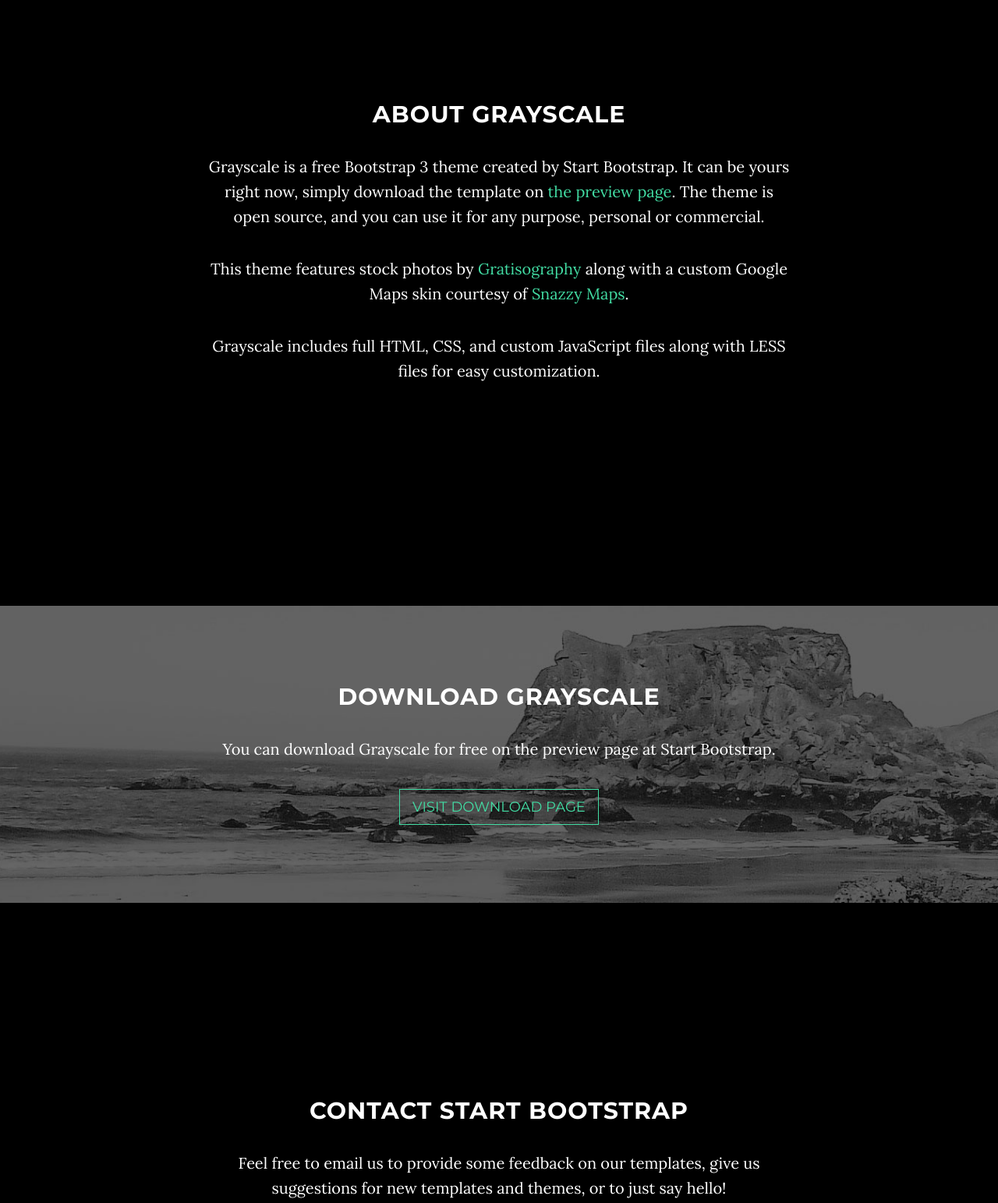
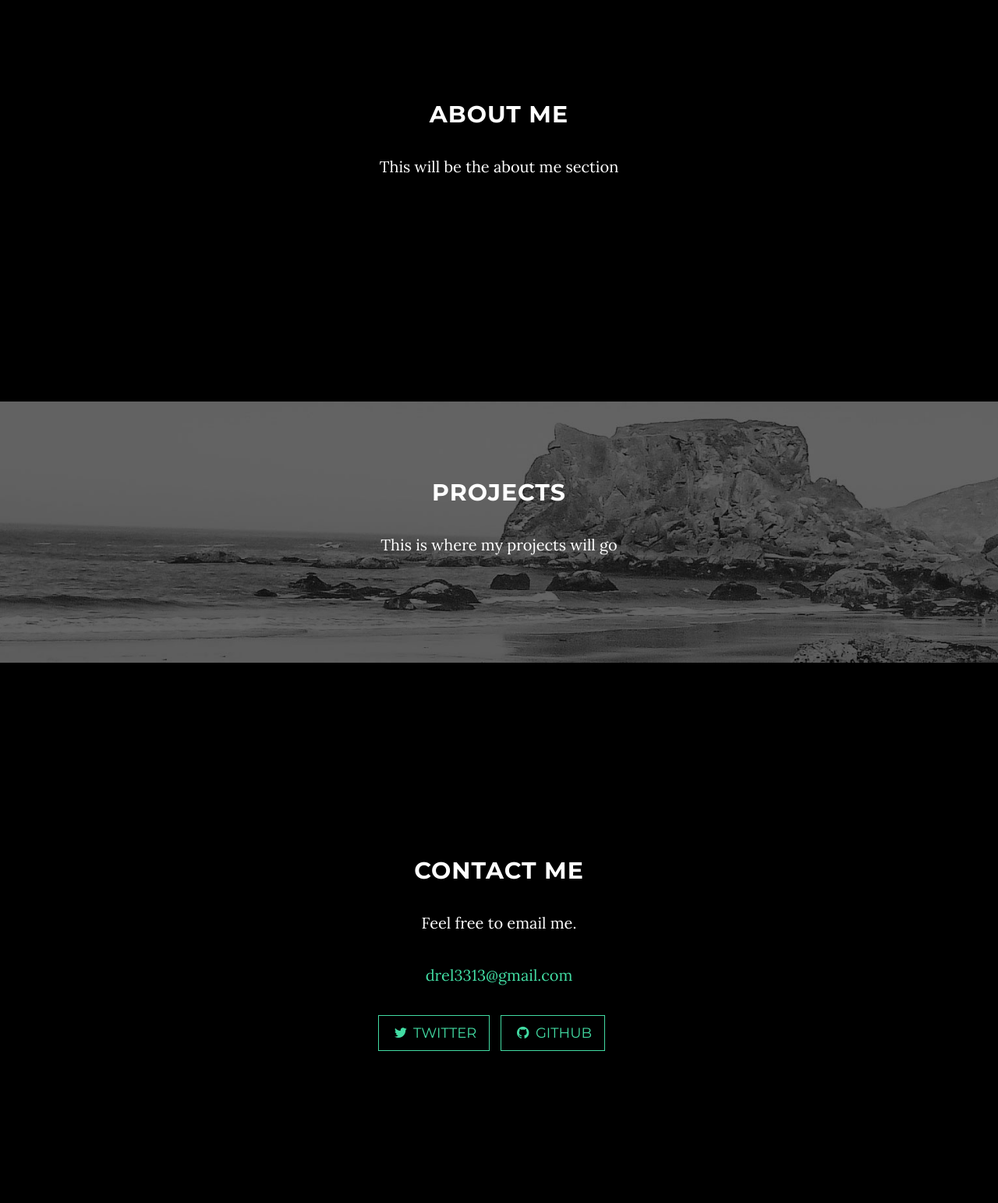
Before and after one commit to drel33/My-Portfolio, a plain HTML site: page public/index.html in a window 1280 px wide. Shown: the part 920-2463 px from the top of the page at 78% size. Drawn offline with nearby package versions, Linux system fonts and the light colour scheme; some packages are replaced by stand-ins of ours; files whose address does not match are found by name.

Commit message:
Updated Portfolio

```diff
--- a/public/index.html
+++ b/public/index.html
@@ -40,9 +40,7 @@
                 <button type="button" class="navbar-toggle" data-toggle="collapse" data-target=".navbar-main-collapse">
                     Menu <i class="fa fa-bars"></i>
                 </button>
-                <a class="navbar-brand page-scroll" href="#page-top">
-                    <i class="fa fa-play-circle"></i> <span class="light">Start</span> Bootstrap
-                </a>
+
             </div>
 
             <!-- Collect the nav links, forms, and other content for toggling -->
@@ -56,7 +54,7 @@
                         <a class="page-scroll" href="#about">About</a>
                     </li>
                     <li>
-                        <a class="page-scroll" href="#download">Download</a>
+                        <a class="page-scroll" href="#download">Projects</a>
                     </li>
                     <li>
                         <a class="page-scroll" href="#contact">Contact</a>
@@ -74,9 +72,8 @@
             <div class="container">
                 <div class="row">
                     <div class="col-md-8 col-md-offset-2">
-                        <h1 class="brand-heading">Grayscale</h1>
-                        <p class="intro-text">A free, responsive, one page Bootstrap theme.
-                            <br>Created by Start Bootstrap.</p>
+                        <h1 class="brand-heading">Eloy Lucanio</h1>
+                        <p class="intro-text"></p>
                         <a href="#about" class="btn btn-circle page-scroll">
                             <i class="fa fa-angle-double-down animated"></i>
                         </a>
@@ -90,10 +87,8 @@
     <section id="about" class="container content-section text-center">
         <div class="row">
             <div class="col-lg-8 col-lg-offset-2">
-                <h2>About Grayscale</h2>
-                <p>Grayscale is a free Bootstrap 3 theme created by Start Bootstrap. It can be yours right now, simply download the template on <a href="http://startbootstrap.com/template-overviews/grayscale/">the preview page</a>. The theme is open source, and you can use it for any purpose, personal or commercial.</p>
-                <p>This theme features stock photos by <a href="http://gratisography.com/">Gratisography</a> along with a custom Google Maps skin courtesy of <a href="http://snazzymaps.com/">Snazzy Maps</a>.</p>
-                <p>Grayscale includes full HTML, CSS, and custom JavaScript files along with LESS files for easy customization.</p>
+                <h2>About Me</h2>
+                <p> This will be the about me section</p>
             </div>
         </div>
     </section>
@@ -103,9 +98,8 @@
         <div class="download-section">
             <div class="container">
                 <div class="col-lg-8 col-lg-offset-2">
-                    <h2>Download Grayscale</h2>
-                    <p>You can download Grayscale for free on the preview page at Start Bootstrap.</p>
-                    <a href="http://startbootstrap.com/template-overviews/grayscale/" class="btn btn-default btn-lg">Visit Download Page</a>
+                    <h2>Projects</h2>
+                    <p>This is where my projects will go</p>
                 </div>
             </div>
         </div>
@@ -115,19 +109,18 @@
     <section id="contact" class="container content-section text-center">
         <div class="row">
             <div class="col-lg-8 col-lg-offset-2">
-                <h2>Contact Start Bootstrap</h2>
-                <p>Feel free to email us to provide some feedback on our templates, give us suggestions for new templates and themes, or to just say hello!</p>
-                <p><a href="mailto:feedback@startbootstrap.com">feedback@startbootstrap.com</a>
+                <h2>Contact Me</h2>
+                <p>Feel free to email me.</p>
+                <p><a href="mailto:drel3313@gmail.com">drel3313@gmail.com</a>
                 </p>
                 <ul class="list-inline banner-social-buttons">
                     <li>
                         <a href="https://twitter.com/SBootstrap" class="btn btn-default btn-lg"><i class="fa fa-twitter fa-fw"></i> <span class="network-name">Twitter</span></a>
                     </li>
                     <li>
-                        <a href="https://github.com/IronSummitMedia/startbootstrap" class="btn btn-default btn-lg"><i class="fa fa-github fa-fw"></i> <span class="network-name">Github</span></a>
+                        <a href="https://github.com/drel33" class="btn btn-default btn-lg"><i class="fa fa-github fa-fw"></i> <span class="network-name">Github</span></a>
                     </li>
                     <li>
-                        <a href="https://plus.google.com/+Startbootstrap/posts" class="btn btn-default btn-lg"><i class="fa fa-google-plus fa-fw"></i> <span class="network-name">Google+</span></a>
                     </li>
                 </ul>
             </div>
```
